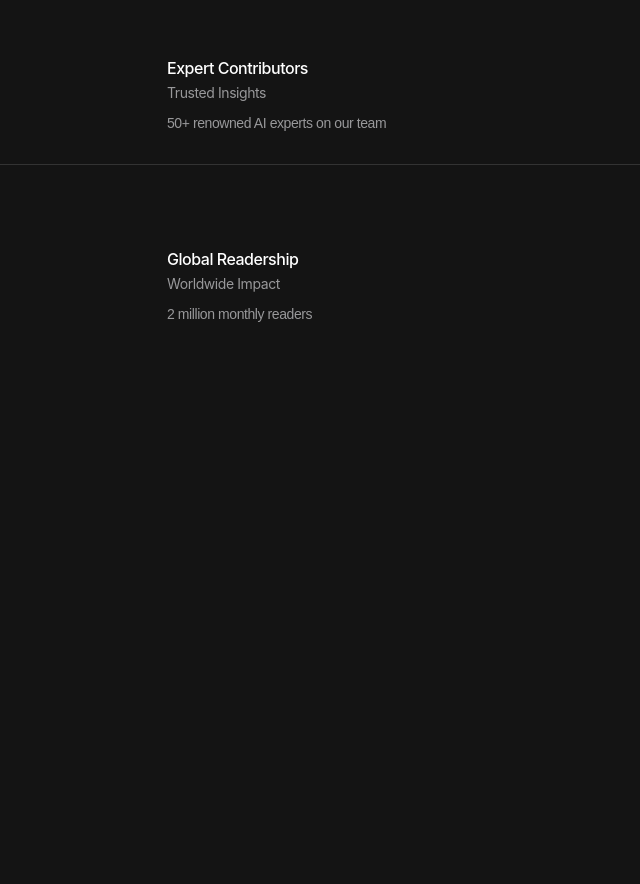
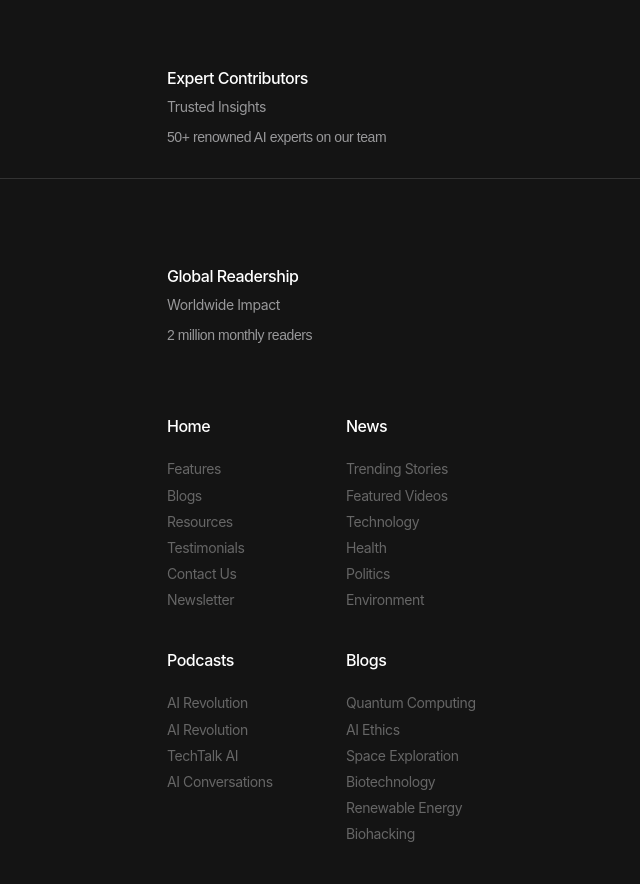
Before and after one commit to sakadziartem7-wq/future-tech, a website: page src/index.html in a window 1280 px wide. Shown: the part 1096-1980 px from the top of the page, without its empty margins (294-934 px from the left). Before the commit the page ends 1451 px from the top, so only its background shows below. Drawn offline with nearby package versions, Linux system fonts and the light colour scheme; files that its build step writes are made by us from their sources.

Commit message:
Initial commit

```diff
--- a/src/index.html
+++ b/src/index.html
@@ -59,7 +59,8 @@
                             <p class="hero__text">
                                 Welcome to the epicenter of AI innovation. FutureTech AI News is your passport to a
                                 world
-                                where machines think, learn, and reshape the future. <span>Join us on this visionary expedition into the heart of AI</span>
+                                where machines think, learn, and reshape the future. <span>Join us on this visionary
+                                    expedition into the heart of AI</span>
                             </p>
                         </div>
 
@@ -80,7 +81,8 @@
                     </div>
 
                     <div class="hero__side">
-                        <img width="894" height="606" src="assets/images/hero/abstract_design.svg" class="hero__abstract" alt="">
+                        <img width="894" height="606" src="assets/images/hero/abstract_design.svg"
+                            class="hero__abstract" alt="">
 
                         <div class="hero__resources">
                             <div class="hero__avatars">
@@ -93,12 +95,12 @@
 
                         <h2 class="hero__sab-title">Explore 1000+ resources</h2>
                         <p class="hero__sab-text">Over 1,000 articles on emerging tech trends and breakthroughs.</p>
-                        <button class="hero__button button button--dark">
+                        <a href="" class="hero__button button button--dark">
                             Explore Resources
-                            <svg class="hero__arrow">
+                            <svg class="hero__arrow" aria-hidden="true">
                                 <use href="assets/icons.svg#arrow"></use>
                             </svg>
-                        </button>
+                        </a>
                     </div>
 
                 </div>
@@ -109,9 +111,11 @@
                         </svg>
                         <div class="hero__row">
                             <h3 class="hero__caption">Latest News Updates</h3>
+                            <a href="" class="hero__pointer-link">
                                 <svg class="hero__pointer">
                                     <use href="assets/icons.svg#pointer"></use>
                                 </svg>
+                            </a>
                         </div>
                         <p class="hero__head">Stay Current</p>
                         <p class="hero__subtitle">Over 1,000 articles published monthly</p>
@@ -123,9 +127,11 @@
                         </svg>
                         <div class="hero__row">
                             <h3 class="hero__caption">Expert Contributors</h3>
+                            <a href="" class="hero__pointer-link">
                                 <svg class="hero__pointer">
                                     <use href="assets/icons.svg#pointer"></use>
                                 </svg>
+                            </a>
                         </div>
                         <p class="hero__head">Trusted Insights</p>
                         <p class="hero__subtitle">50+ renowned AI experts on our team</p>
@@ -137,9 +143,11 @@
                         </svg>
                         <div class="hero__row">
                             <h3 class="hero__caption">Global Readership</h3>
+                            <a href="" class="hero__pointer-link">
                                 <svg class="hero__pointer">
                                     <use href="assets/icons.svg#pointer"></use>
                                 </svg>
+                            </a>
                         </div>
                         <p class="hero__head">Worldwide Impact</p>
                         <p class="hero__subtitle">2 million monthly readers</p>
@@ -148,6 +156,48 @@
             </div>
         </section>
     </main>
+    <footer class="footer">
+        <div class="container">
+            <div class="footer__top">
+                <nav class="footer__manus">
+                    <h3 class="footer__title">Home</h3>
+                    <a href="#" class="footer__link">Features</a>
+                    <a href="#" class="footer__link">Blogs</a>
+                    <a href="#" class="footer__link">Resources</a>
+                    <a href="#" class="footer__link">Testimonials</a>
+                    <a href="#" class="footer__link">Contact Us</a>
+                    <a href="#" class="footer__link">Newsletter</a>
+                </nav>
+                <nav class="footer__manus">
+                    <h3 class="footer__title">News</h3>
+                    <a href="#" class="footer__link">Trending Stories</a>
+                    <a href="#" class="footer__link">Featured Videos</a>
+                    <a href="#" class="footer__link">Technology</a>
+                    <a href="#" class="footer__link">Health</a>
+                    <a href="#" class="footer__link">Politics</a>
+                    <a href="#" class="footer__link">Environment</a>
+                </nav>
+
+                <nav class="footer__manus">
+                    <h3 class="footer__title">Podcasts</h3>
+                    <a href="#" class="footer__link">AI Revolution</a>
+                    <a href="#" class="footer__link">AI Revolution </a>
+                    <a href="#" class="footer__link">TechTalk AI</a>
+                    <a href="#" class="footer__link">AI Conversations</a>
+                </nav>
+
+                <nav class="footer__manus">
+                    <h3 class="footer__title">Blogs</h3>
+                    <a href="#" class="footer__link">Quantum Computing</a>
+                    <a href="#" class="footer__link">AI Ethics</a>
+                    <a href="#" class="footer__link">Space Exploration</a>
+                    <a href="#" class="footer__link">Biotechnology </a>
+                    <a href="#" class="footer__link">Renewable Energy</a>
+                    <a href="#" class="footer__link">Biohacking</a>
+                </nav>
+            </div>
+    </footer>
+
     <script src="js/main.js" defer></script>
 
 </body>
--- a/src/scss/layout/_footer.scss
+++ b/src/scss/layout/_footer.scss
@@ -0,0 +1,44 @@
+@use '../abstracts/variables' as *;
+@use '../abstracts/mixins' as *;
+
+.footer {
+    padding-top: 40px;
+
+    &__top {
+        @include flex(flex-start, flex-star, );
+        flex-wrap: wrap;
+
+    }
+
+
+
+    &__manus {
+        width: 50%;
+        margin-bottom: 40px;
+        @include flex(flex-start, flex-start, 8px);
+        flex-direction: column;
+
+
+    }
+
+    &__title {
+        font-style: normal;
+        font-weight: 500;
+        line-height: 130%;
+        letter-spacing: -0.48px;
+        color: $white ;
+        font-size: 16px;
+        font-family: $inter ;
+        margin-bottom: 16px;
+
+    }
+
+    &__link {
+        font-family: $inter;
+        font-weight: 400;
+        line-height: 130%;
+        letter-spacing: -0.42px;
+        font-size: 14px;
+        color: $dark-40;
+    }
+}
--- a/src/scss/sections/hero.scss
+++ b/src/scss/sections/hero.scss
@@ -388,7 +388,7 @@
         @media (min-width: $laptop) {
             top: 0;
             bottom: 0;
-            left: 55%;
+              left: calc(50% + 70px);
             width: 1px;
             height: 562px;
             z-index: 3;
```
Lines whose indentation alone changed are shown as unchanged.
